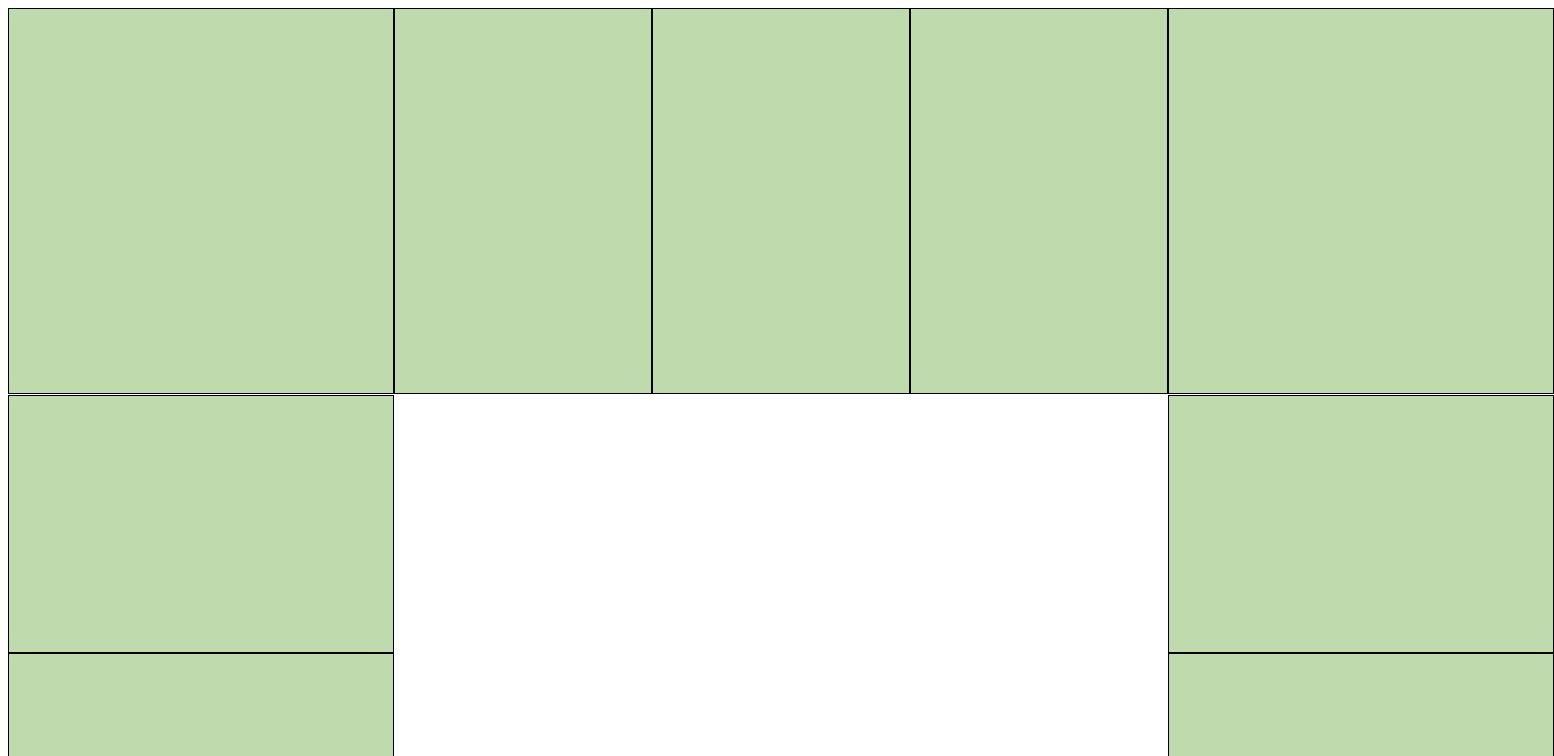
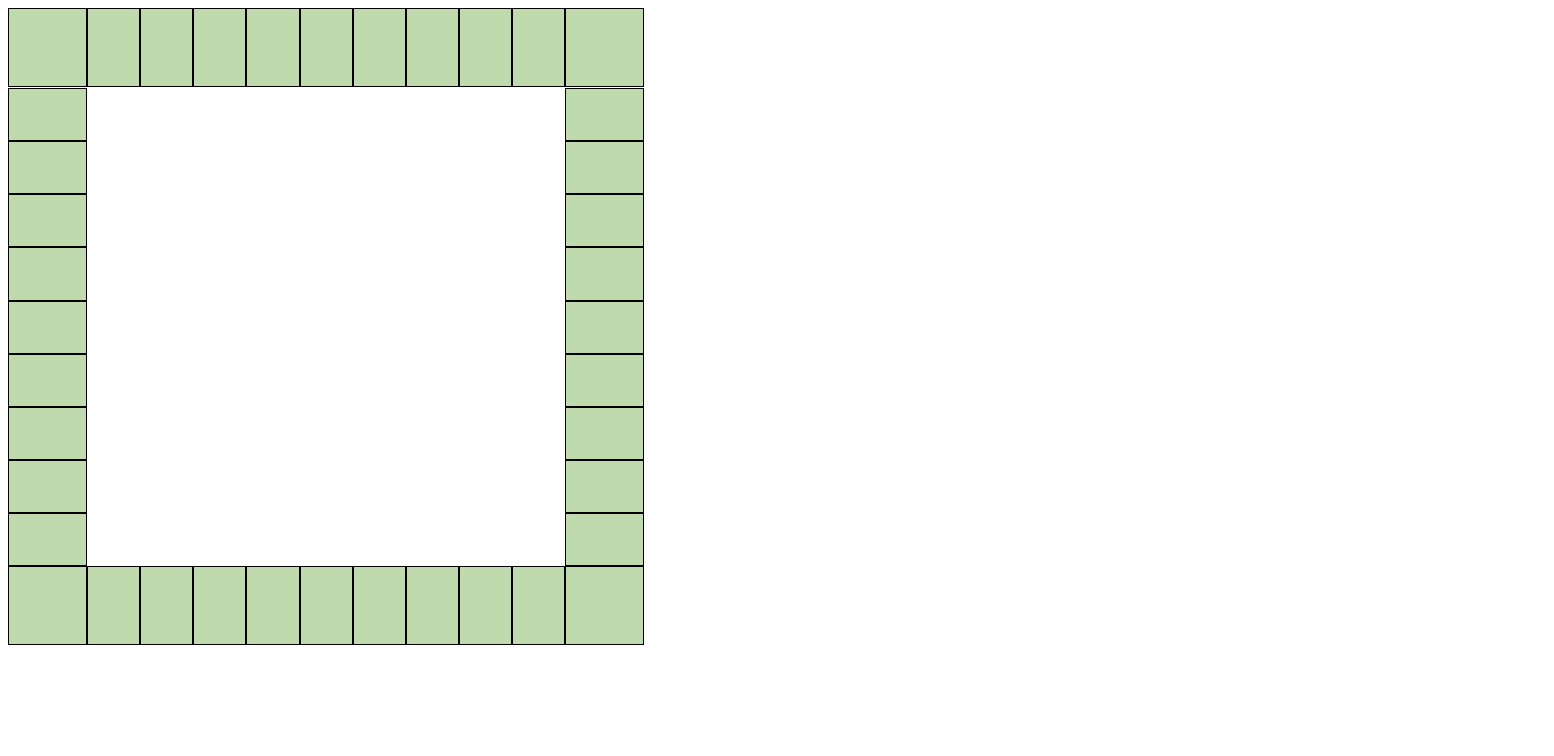
Before and after one commit to randujar711/live_mono_next, a Next.js app: page /Board in a window 1280 px wide. Shown: the top 756 px of the page, 1554 px wide, since content can reach past the window. Built offline with nearby package versions, Linux system fonts and the light colour scheme.

Commit message:
complete board template

```diff
--- a/pages/Board.js
+++ b/pages/Board.js
@@ -6,18 +6,25 @@
 function Board() {
 
   const board = [
-    [2,2, "free"],[2,1, "chance"],[2,1, "B&D"],[2,1, "water"],[2,2, "go-jail"],
-    [1,2, "community"],[1,1, null],[1,1, null],[1,1, null],[1,2, "community"],
-    [1,2, "penn"],[1,1, null],[1,1, null],[1,1, null],[1,2, "short"],
-    [1,2, "electric"],[1,1, null],[1,1, null],[1,1, null],[1,2, "luxury"],
-    [2,2, "jail"],[2,1, "chance"],[2,1, "reading"],[2,1, "community"],[2,2, "go"]
+    [2,2],[2,1],[2,1],[2,1],[2,1],[2,1],[2,1],[2,1],[2,1],[2,1],[2,2],
+    [1,2],[1,1],[1,1],[1,1],[1,1],[1,1],[1,1],[1,1],[1,1],[1,1],[1,2],
+    [1,2],[1,1],[1,1],[1,1],[1,1],[1,1],[1,1],[1,1],[1,1],[1,1],[1,2],
+    [1,2],[1,1],[1,1],[1,1],[1,1],[1,1],[1,1],[1,1],[1,1],[1,1],[1,2],
+    [1,2],[1,1],[1,1],[1,1],[1,1],[1,1],[1,1],[1,1],[1,1],[1,1],[1,2],
+    [1,2],[1,1],[1,1],[1,1],[1,1],[1,1],[1,1],[1,1],[1,1],[1,1],[1,2],
+    [1,2],[1,1],[1,1],[1,1],[1,1],[1,1],[1,1],[1,1],[1,1],[1,1],[1,2],
+    [1,2],[1,1],[1,1],[1,1],[1,1],[1,1],[1,1],[1,1],[1,1],[1,1],[1,2],
+    [1,2],[1,1],[1,1],[1,1],[1,1],[1,1],[1,1],[1,1],[1,1],[1,1],[1,2],
+    [1,2],[1,1],[1,1],[1,1],[1,1],[1,1],[1,1],[1,1],[1,1],[1,1],[1,2],
+    [2,2],[2,1],[2,1],[2,1],[2,1],[2,1],[2,1],[2,1],[2,1],[2,1],[2,2]
   ]
 
   console.log( board[1][0])
 
   return (
       // Carousel is just a sideways infinite scroll thingy
-    <div className={boardstyle.board}>
+      <div className={boardstyle.parentboard}>
+      <div className={boardstyle.board}>
       {
         board.map((tile) => {
           return(
@@ -27,17 +34,19 @@
                 background:(
                   ((tile[0] == 1) && tile[1] == 1) ? "transparent" : "#bfdbae"),
                 height: (
-                  ((tile[0] == 1) ? "20vw" : "30vw")),
+                  ((tile[0] == 1) ? "4vw" : "6vw")),
                 width: (
-                  ((tile[1] == 1) ? "20vw" : "30vw")),
+                  ((tile[1] == 1) ? "4vw" : "6vw")),
                 border: ((tile[0] == 1 && tile[1] == 1) ? ("1px solid transparent") : ("1px solid black"))
               }}
+              id={tile[2]}
             >
             </div>
           )
         })
       }
     </div>
+    </div>
   )
 }
 export default Board
--- a/styles/Board.module.css
+++ b/styles/Board.module.css
@@ -1,7 +1,12 @@
+.parentboard {
+  height: 25%;
+  width: 25%;
+}
+
 .board {
   display: grid;
-  grid-template-columns: 3fr 2fr 2fr 2fr 3fr;
-  grid-template-rows: 3fr 2fr 2fr 2fr 3fr;
+  grid-template-columns: 3fr 2fr 2fr 2fr 2fr 2fr 2fr 2fr 2fr 2fr 3fr;
+  grid-template-rows: 3fr 2fr 2fr 2fr 2fr 2fr 2fr 2fr 2fr 2fr 3fr;
   box-sizing: border-box;
 }
 
```
